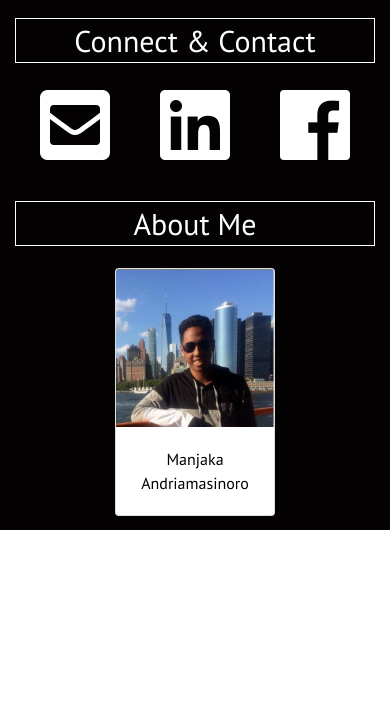
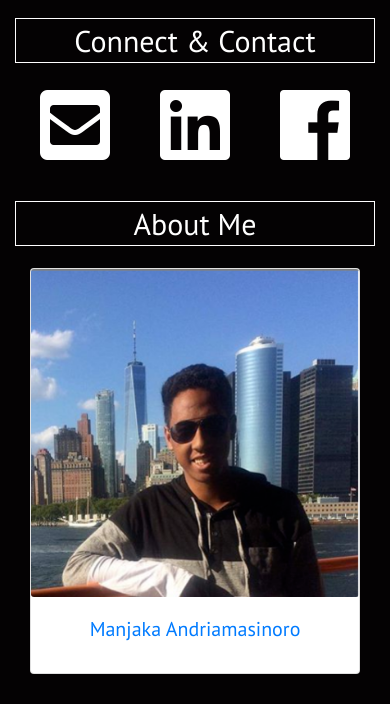
Before and after one commit to Manjaka97/pneumonia.elvnosix, a Flask app: page / in a window 390 px wide. Shown: the part 2548-3252 px from the top of the page. Before the commit the page ends 3078 px from the top, so only its background shows below. Run offline with Flask 2, Linux system fonts and the light colour scheme; some libraries are stand-ins or nearby versions.

Commit message:
Fixed index.html css for mobile

```diff
--- a/templates/index.html
+++ b/templates/index.html
@@ -161,14 +161,20 @@
 			<div class="col-md-6 footer">
 				<h1 class="text-center contact-me">About Me</h1>
 				<div class="container text-center">
-					<div class="card mx-auto" style="width: 10rem;">
-  						<a href="/about"><img class="card-img-top" src="/static/images/Profile.PNG" alt="Card image cap"></a>
-  						<a href="/about">
-  							<div class="card-body">
-   				    			<p class="card-text">Manjaka Andriamasinoro</p>
-  							</div>
-  						</a>
-					</div>
+					<a href="/about">
+						<div class="card mb-3" style="max-width: 540px;">
+							<div class="row no-gutters">
+							    <div class="col-md-4">
+							    	<img src="/static/images/Profile.PNG" class="card-img" alt="profile">
+							    </div>
+							    <div class="col-md-8">
+							        <div class="card-body">
+							        	<h5 class="card-title">Manjaka Andriamasinoro</h5>
+							        </div>
+							    </div>
+							</div>
+					 	</div>
+					</a>
 				</div>
 			</div>
 		</div>
```
